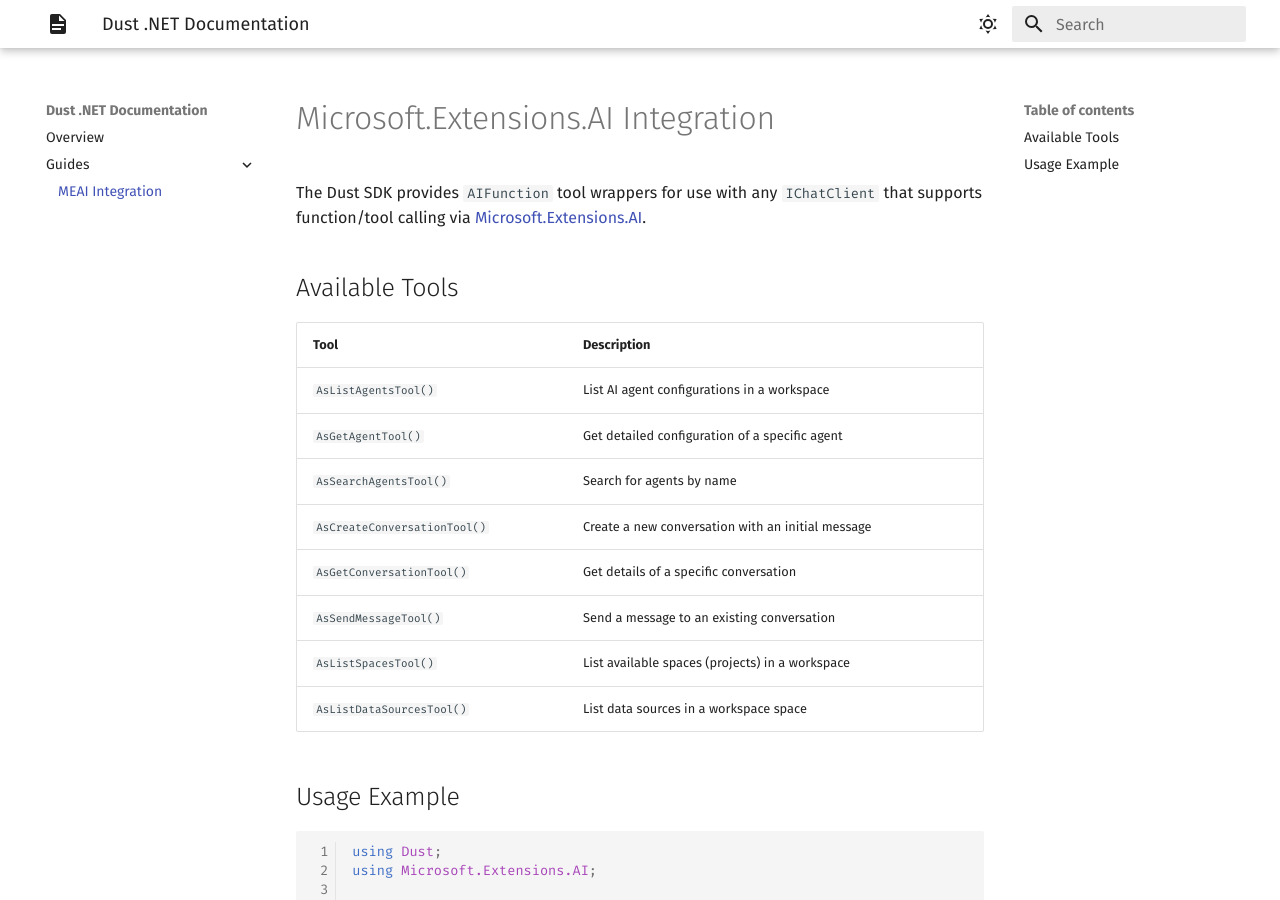
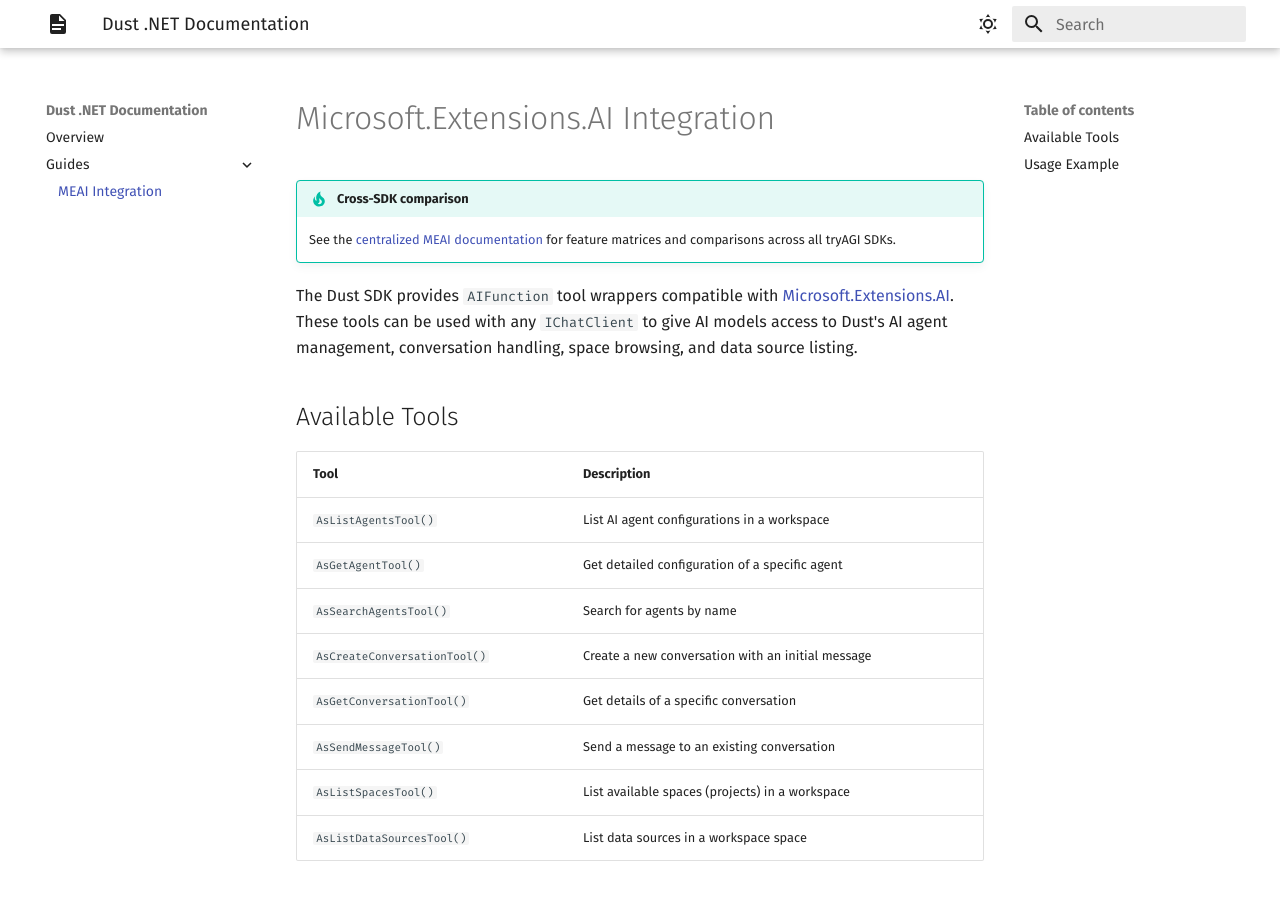
Before and after one commit to tryAGI/Dust, an MkDocs documentation site: the page built from docs/guides/meai.md, in a window 1280 px wide and 900 px high. Built offline with MkDocs 1.6.1 and Material for MkDocs 9.7.7, drawn with Linux system fonts in a browser that asks for light colours; the version menu is left out.

Commit message:
Standardize MEAI guide intro text
Co-Authored-By: Claude Opus 4.6 <noreply@anthropic.com>

```diff
--- a/docs/guides/meai.md
+++ b/docs/guides/meai.md
@@ -1,6 +1,9 @@
 # Microsoft.Extensions.AI Integration
 
-The Dust SDK provides `AIFunction` tool wrappers for use with any `IChatClient` that supports function/tool calling via [Microsoft.Extensions.AI](https://learn.microsoft.com/en-us/dotnet/api/microsoft.extensions.ai).
+!!! tip "Cross-SDK comparison"
+    See the [centralized MEAI documentation](https://tryagi.github.io/docs/meai/) for feature matrices and comparisons across all tryAGI SDKs.
+
+The Dust SDK provides `AIFunction` tool wrappers compatible with [Microsoft.Extensions.AI](https://learn.microsoft.com/en-us/dotnet/ai/microsoft-extensions-ai). These tools can be used with any `IChatClient` to give AI models access to Dust's AI agent management, conversation handling, space browsing, and data source listing.
 
 ## Available Tools
 
```
